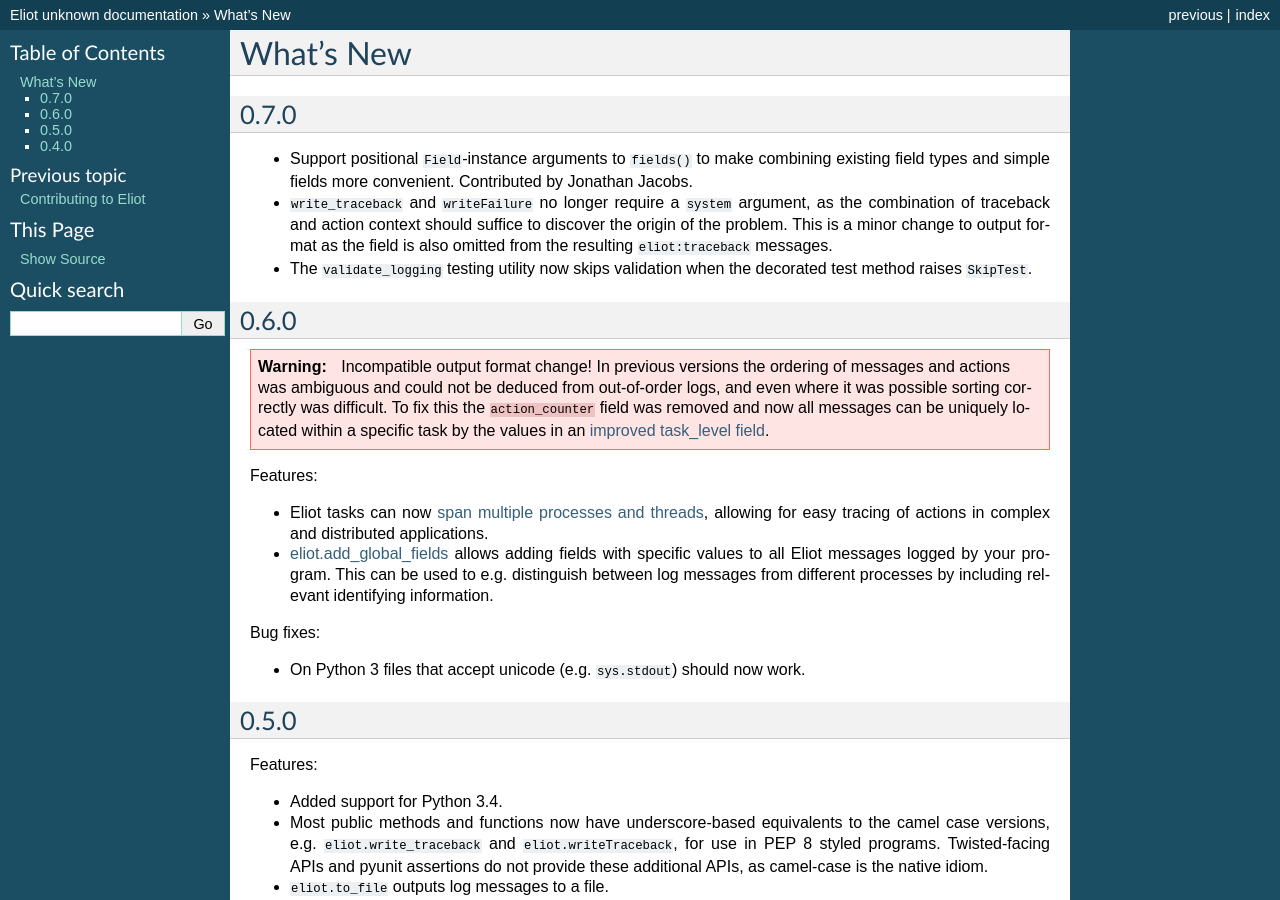
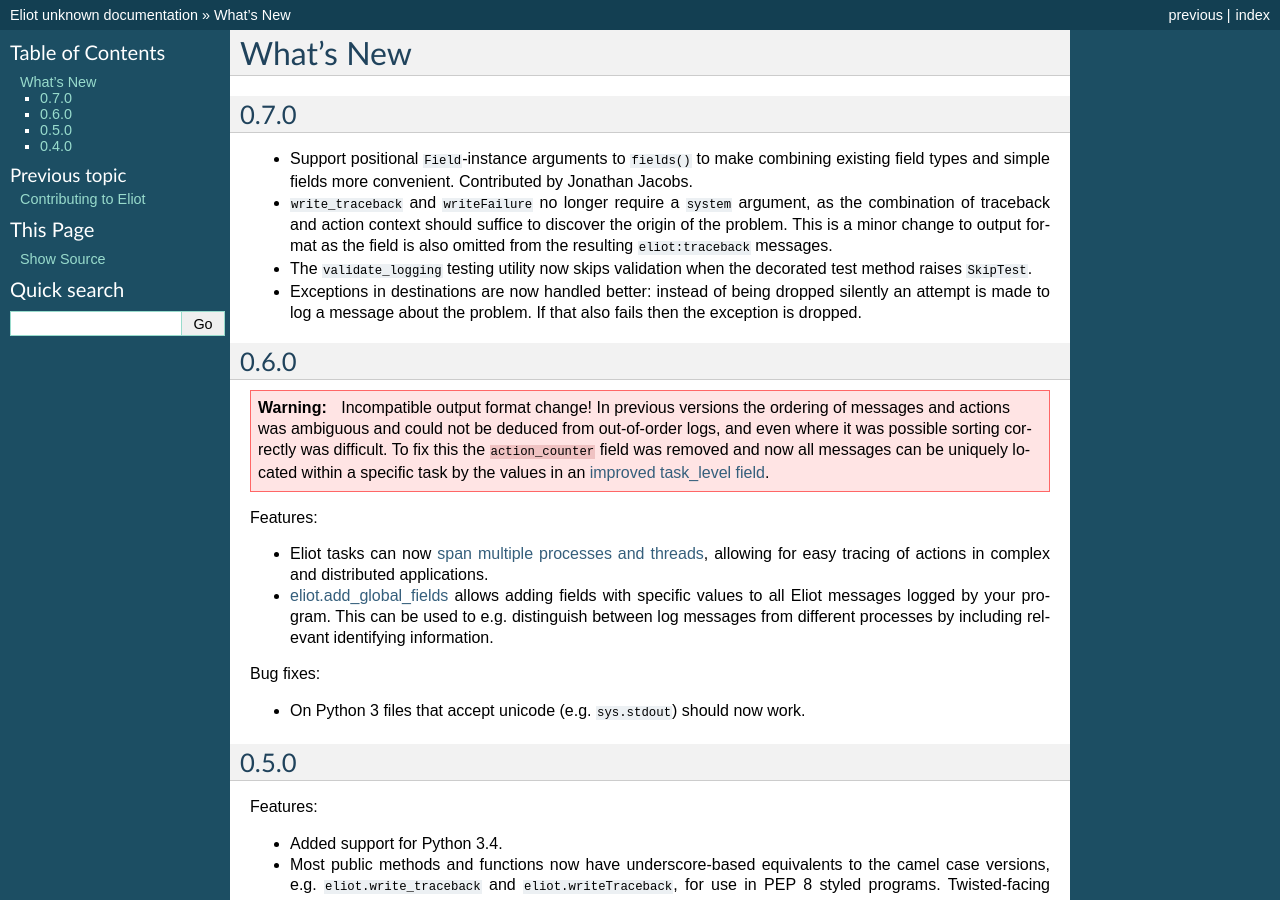
Before and after one commit to itamarst/eliot, a Sphinx documentation site: the page built from docs/source/news.rst, in a window 1280 px wide and 900 px high. Built offline with Sphinx 7.4.7, drawn with Linux system fonts in a browser that asks for light colours.

Commit message:
News entry.

```diff
--- a/docs/source/news.rst
+++ b/docs/source/news.rst
@@ -9,6 +9,9 @@
 * ``write_traceback`` and ``writeFailure`` no longer require a ``system`` argument, as the combination of traceback and action context should suffice to discover the origin of the problem.
   This is a minor change to output format as the field is also omitted from the resulting ``eliot:traceback`` messages.
 * The ``validate_logging`` testing utility now skips validation when the decorated test method raises ``SkipTest``.
+* Exceptions in destinations are now handled better: instead of being dropped silently an attempt is made to log a message about the problem.
+  If that also fails then the exception is dropped.
+
 
 0.6.0
 ^^^^^
```
